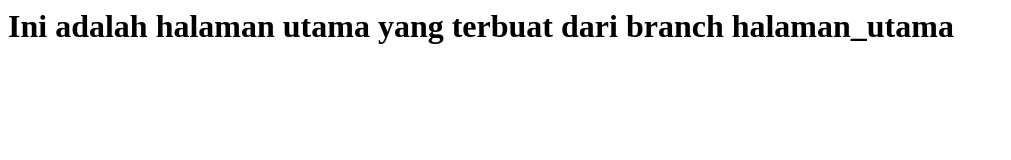
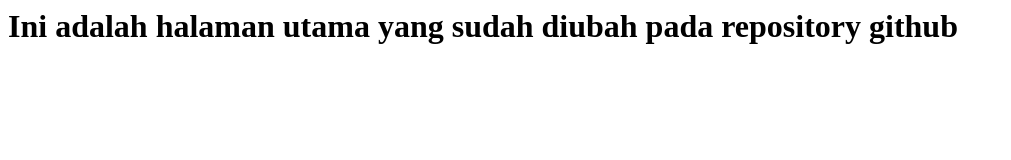
Before and after one commit to irpaans/MyProject, a plain HTML site: page index.html in a window 1280 px wide. Shown: the whole page, without its empty margins (0-1011 px from the left). Drawn offline with Linux system fonts and the light colour scheme.

Commit message:
Update index.html lewat github

```diff
--- a/index.html
+++ b/index.html
@@ -4,7 +4,7 @@
     </head>
     <body>
         <h1>
-            Ini adalah halaman utama yang terbuat dari branch halaman_utama
+            Ini adalah halaman utama yang sudah diubah pada repository github
         </h1>
     </body>
 </html>
```
